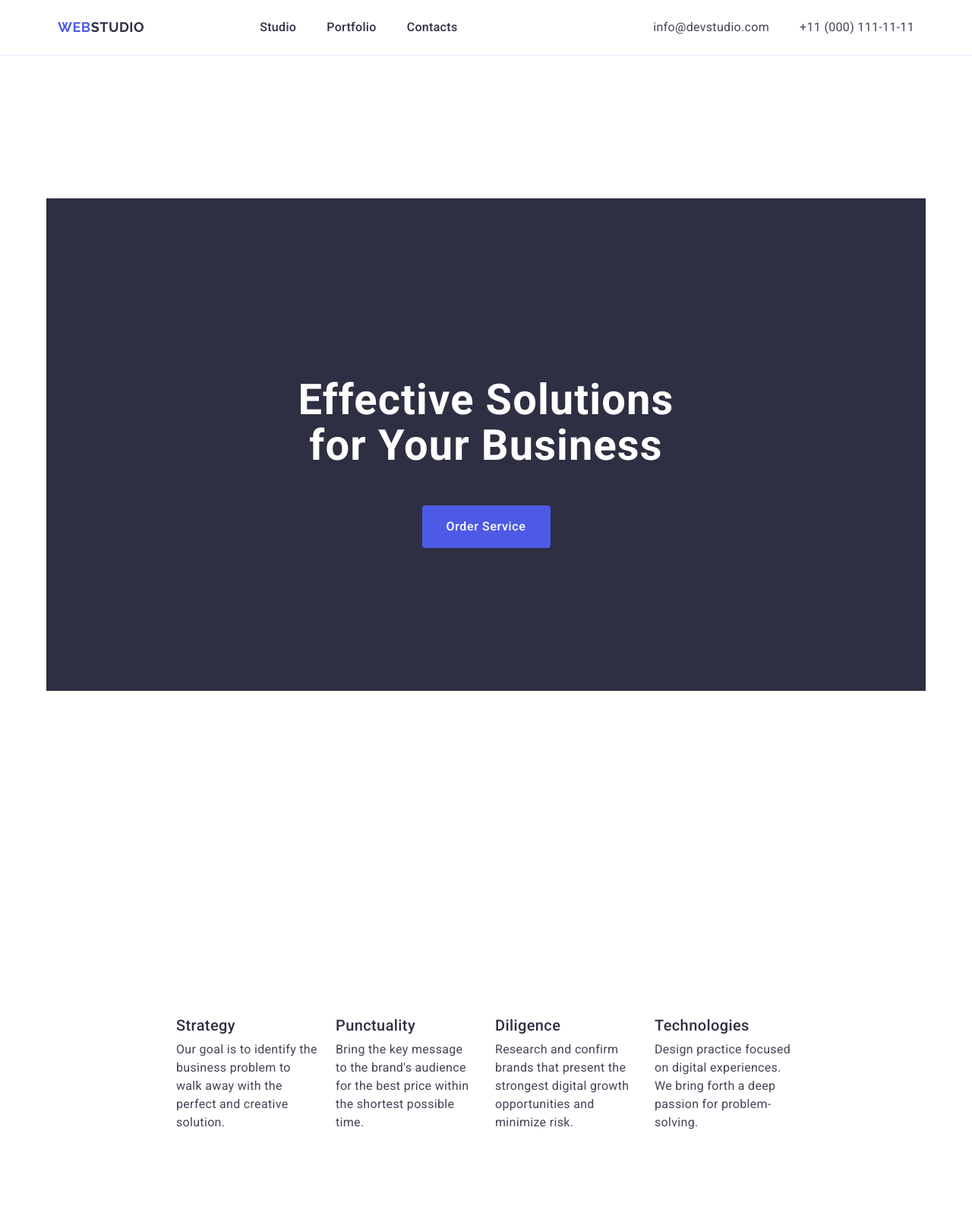
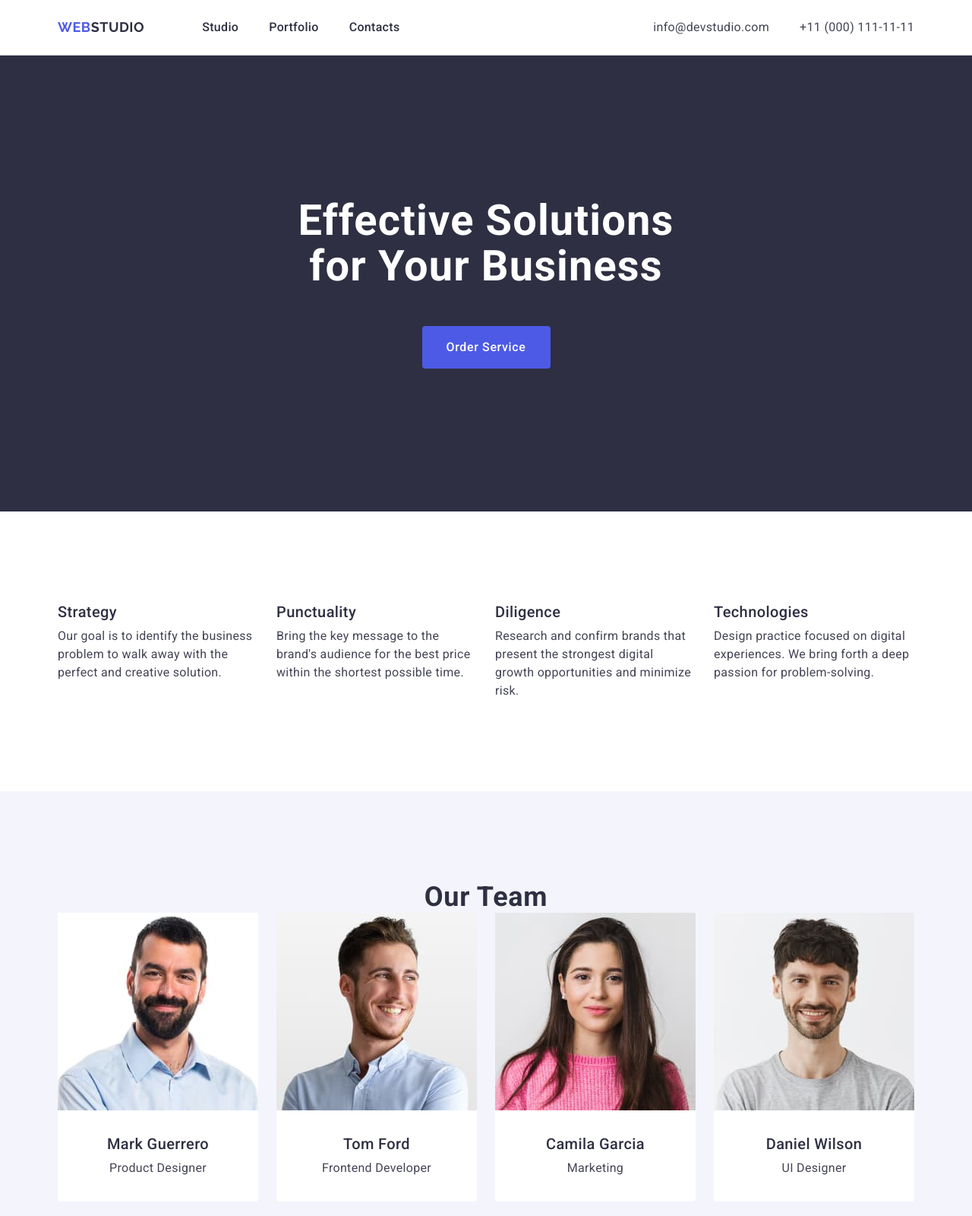
Before and after one commit to AnnaBaraniuk/goit-markup-hw-03, a plain HTML site: page index.html in a window 1280 px wide. Shown: the top 1600 px of the page at 76% size. Drawn offline with nearby package versions, Linux system fonts and the light colour scheme.

Commit message:
hw3 version 10

```diff
--- a/css/styles.css
+++ b/css/styles.css
@@ -67,7 +67,6 @@ a {
 
 .header-nav {
   display: flex;
-  gap: 76px;
   align-items: center;
 }
 
@@ -98,7 +97,6 @@ a {
   display: flex;
   align-items: center;
   gap: 40px;
-  padding: 24px 0;
 }
 
 .header-item {
@@ -108,6 +106,7 @@ a {
   letter-spacing: 0.02em;
   padding-top: 24px;
   padding-bottom: 24px;
+  display: block;
 }
 
 .header-item:hover,
@@ -145,20 +144,16 @@ a {
 }
 
 .hero {
+  background-color: #2e2f42;
   padding-top: 188px;
   padding-bottom: 188px;
 }
 
 .hero-container {
-  background: #2e2f42;
   text-align: center;
-  padding-top: 48px;
-  padding-bottom: 188px;
 }
 
 .hero-title {
-  padding-top: 188px;
-  padding-bottom: 48px;
   color: #fff;
   font-size: 56px;
   font-weight: 700;
@@ -166,6 +161,7 @@ a {
   letter-spacing: 0.02em;
   max-width: 496px;
   margin: 0 auto;
+  margin-bottom: 48px;
 }
 
 /* BUTTON */
@@ -200,17 +196,13 @@ a {
 }
 
 .features-list {
-  padding-top: 120px;
-  padding-bottom: 120px;
-  padding-left: 156px;
-  padding-right: 156px;
   display: flex;
   flex-wrap: wrap;
   gap: 24px;
 }
 
 .features-item {
-width: calc((100% - 72px) / 4);;
+  width: calc((100% - 72px) / 4);
 }
 
 .features-cubtitle {
@@ -243,22 +235,18 @@ width: calc((100% - 72px) / 4);;
   line-height: 1.11;
   letter-spacing: 0.02em;
   text-transform: capitalize;
-  padding-top: 120px;
-  margin-bottom: 72px;
 }
 
 .employees-list {
   display: flex;
   flex-wrap: nowrap;
   gap: 24px;
-  padding-top: 72px;
-  padding-bottom: 120px;
 }
 
 .employees-item {
   background-color: #fff;
   border-radius: 0px 0px 4px 4px;
-flex-basis: calc((100% - 3 * 24px) / 4);
+  flex-basis: calc((100% - 3 * 24px) / 4);
 }
 
 .employees-info {
@@ -266,7 +254,6 @@ flex-basis: calc((100% - 3 * 24px) / 4);
 }
 
 .employees-img {
-  margin-bottom: 32px;
 }
 .employees-name {
   text-align: center;
@@ -278,13 +265,10 @@ flex-basis: calc((100% - 3 * 24px) / 4);
   letter-spacing: 0.02em;
 }
 
-
 .employees-item:first-child {
-  margin-left: 156px;
 }
 
 .employees-item:last-child {
-  margin-right: 156px;
 }
 
 .employees-position {
@@ -307,14 +291,12 @@ flex-basis: calc((100% - 3 * 24px) / 4);
   margin: 0;
   padding: 0;
   list-style: none;
-  padding-bottom: 120px;
   row-gap: 48px;
 }
 .benefits-name {
   padding: 32px 16px;
   border: 1px solid #e7e9fc;
   border-top: none;
-  margin-bottom: 8px;
 }
 .benefits-item {
   background: #fff;
@@ -322,9 +304,7 @@ flex-basis: calc((100% - 3 * 24px) / 4);
 }
 .benefits-title {
   margin-bottom: 72px;
-  padding-top: 120px;
   color: #2e2f42;
-  text-align: center;
   font-size: 36px;
   font-weight: 700;
   line-height: 1.11;
@@ -333,7 +313,6 @@ flex-basis: calc((100% - 3 * 24px) / 4);
 }
 
 .benefits-img {
-  padding-bottom: 32px;
 }
 
 .benefits-subtitle {
@@ -342,7 +321,6 @@ flex-basis: calc((100% - 3 * 24px) / 4);
   font-weight: 500;
   line-height: 1.2;
   letter-spacing: 0.02em;
-  text-align: center;
   margin-bottom: 8px;
 }
 
@@ -351,7 +329,6 @@ flex-basis: calc((100% - 3 * 24px) / 4);
   font-weight: 400;
   line-height: 1.5;
   letter-spacing: 0.02em;
-  text-align: center;
 }
 
 /* FOOTER */
@@ -362,7 +339,6 @@ flex-basis: calc((100% - 3 * 24px) / 4);
 }
 
 .footer-logo {
-  padding-top: 101px;
   color: #4d5ae5;
   font-family: "Raleway", sans-serif;
   font-size: 18px;
@@ -389,7 +365,5 @@ flex-basis: calc((100% - 3 * 24px) / 4);
   font-size: 16px;
   line-height: 1.5;
   letter-spacing: 0.02em;
-  margin-top: 17.5px;
   max-width: 264px;
-  padding-bottom: 100px;
 }
```
Also changed, not shown: index.html (+1 -1 lines).
